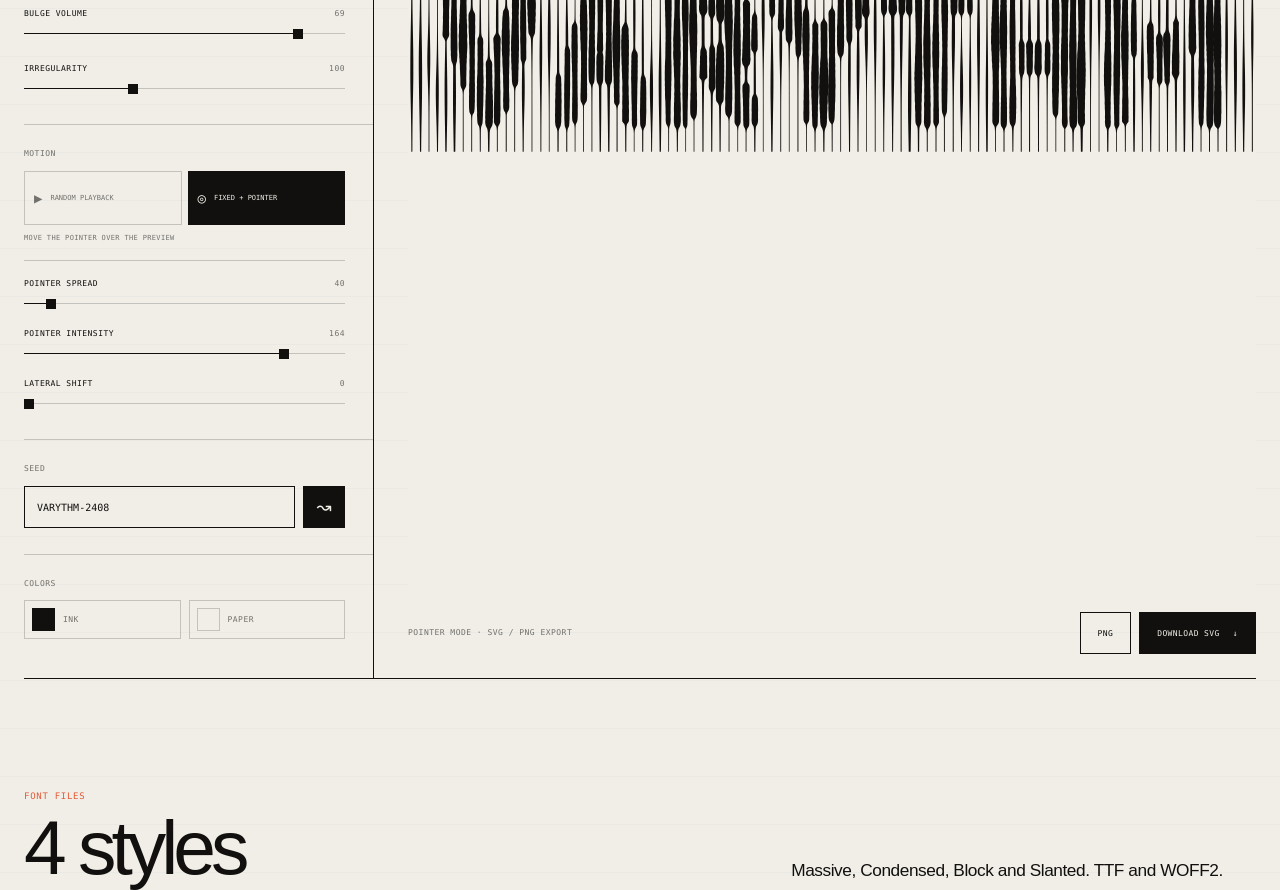
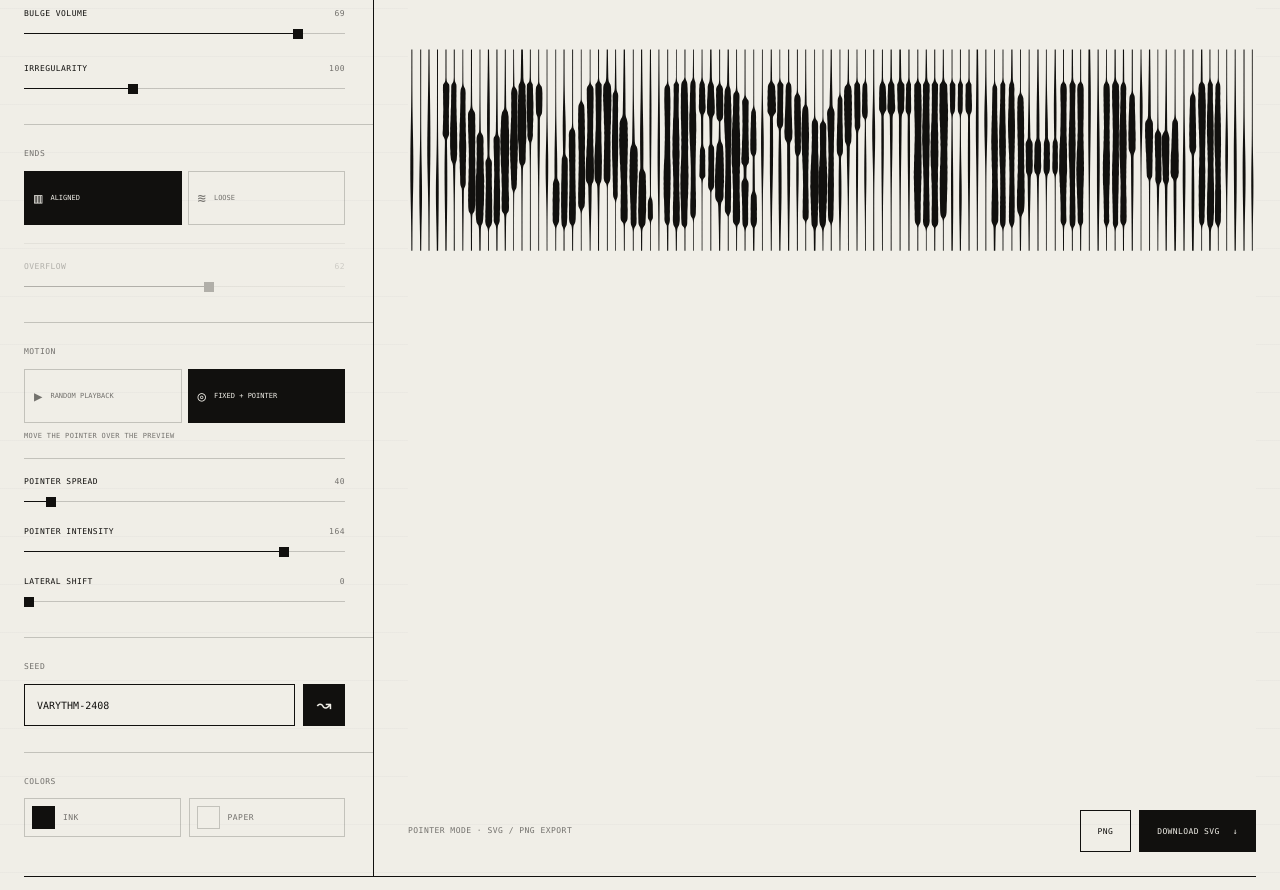
Before and after one commit to DrMoussavie/VARYTHM, a website: page index.html in a window 1280 px wide. Shown: the part 760-1650 px from the top of the page. Drawn offline with Linux system fonts and the light colour scheme.

Commit message:
Add loose edge mode to the studio

```diff
--- a/app.js
+++ b/app.js
@@ -14,6 +14,10 @@
   thinness: document.querySelector("#thinness"),
   bulge: document.querySelector("#bulge"),
   irregularity: document.querySelector("#irregularity"),
+  edgeOverflow: document.querySelector("#edgeOverflow"),
+  edgeSettings: document.querySelector("#edgeSettings"),
+  alignedEdges: document.querySelector("#alignedEdges"),
+  looseEdges: document.querySelector("#looseEdges"),
   mouseSpread: document.querySelector("#mouseSpread"),
   mouseIntensity: document.querySelector("#mouseIntensity"),
   mousePull: document.querySelector("#mousePull"),
@@ -40,6 +44,7 @@
   "thinness",
   "bulge",
   "irregularity",
+  "edgeOverflow",
   "mouseSpread",
   "mouseIntensity",
   "mousePull",
@@ -49,6 +54,7 @@
 let latestExport = null;
 let randomLoopTimer = null;
 let motionMode = "reactive";
+let edgeMode = "aligned";
 const pointer = { x: 0, y: 0, inside: false };
 
 function hashSeed(value) {
@@ -111,6 +117,7 @@
     thinness: Number(ui.thinness.value) / 100,
     bulge: Number(ui.bulge.value) / 100,
     irregularity: Number(ui.irregularity.value) / 100,
+    edgeOverflow: Number(ui.edgeOverflow.value) / 100,
     mouseSpread: Number(ui.mouseSpread.value),
     mouseIntensity: Number(ui.mouseIntensity.value) / 100,
     mousePull: Number(ui.mousePull.value) / 100,
@@ -217,6 +224,8 @@
       ambientCenter: between(random, 0.28, 0.72),
       ambientSpread: between(random, 0.11, 0.24),
       ambientStrength: between(random, 0.28, 0.46),
+      topEdge: between(random, -1, 0.35),
+      bottomEdge: between(random, -0.35, 1),
     });
     center += settings.spacing * between(random, 0.96, 1.04);
   }
@@ -255,8 +264,14 @@
   });
 }
 
-function buildBarPath(spec, height, settings, layout, sampleMask) {
-  const rows = Math.max(70, Math.round(height / 3.5));
+function buildBarPath(spec, settings, layout, sampleMask) {
+  const edgeReach = layout.edgeRoom * settings.edgeOverflow;
+  const startY =
+    edgeMode === "loose" ? layout.coreTop + spec.topEdge * edgeReach : layout.coreTop;
+  const endY =
+    edgeMode === "loose" ? layout.coreBottom + spec.bottomEdge * edgeReach : layout.coreBottom;
+  const barHeight = Math.max(1, endY - startY);
+  const rows = Math.max(70, Math.round(barHeight / 3.5));
   const left = [];
   const right = [];
   const random = seededRandom(spec.randomSeed);
@@ -265,7 +280,7 @@
 
   for (let row = 0; row <= rows; row += 1) {
     const progress = row / rows;
-    const y = progress * height;
+    const y = startY + progress * barHeight;
     const lineIndex = layout.lineBands.findIndex((band) => y >= band.top && y <= band.bottom);
     const canBulge = lineIndex >= 0 && spec.activeLines.has(lineIndex);
     const amount = canBulge ? sampleMask(spec.center, y) : 0;
@@ -317,15 +332,29 @@
   const contentWidth = Math.max(...measured.lines.map((line) => line.width));
   const contentHeight = measured.fontSize + (measured.lines.length - 1) * measured.lineHeight;
   const width = contentWidth + paddingX * 2;
-  const height = contentHeight + paddingY * 2;
+  const coreHeight = contentHeight + paddingY * 2;
+  const edgeRoom = edgeMode === "loose" ? Math.max(34, contentHeight * 0.16) : 0;
+  const height = coreHeight + edgeRoom * 2;
+  const coreTop = edgeRoom;
+  const coreBottom = edgeRoom + coreHeight;
   const baselines = measured.lines.map(
-    (_, lineIndex) => paddingY + measured.fontSize + lineIndex * measured.lineHeight,
+    (_, lineIndex) => coreTop + paddingY + measured.fontSize + lineIndex * measured.lineHeight,
   );
   const lineBands = baselines.map((baseline) => ({
     top: baseline - measured.fontSize,
     bottom: baseline + measured.fontSize * 0.06,
   }));
-  const layout = { width, height, paddingX, paddingY, baselines, lineBands };
+  const layout = {
+    width,
+    height,
+    paddingX,
+    paddingY,
+    baselines,
+    lineBands,
+    edgeRoom,
+    coreTop,
+    coreBottom,
+  };
 
   const sampleMask = createMaskSampler(settings, measured, layout);
   const specs = createBarSpecs(width, settings);
@@ -348,7 +377,7 @@
   specs.forEach((spec) => {
     group.append(
       svgNode("path", {
-        d: buildBarPath(spec, height, settings, layout, sampleMask),
+        d: buildBarPath(spec, settings, layout, sampleMask),
         "data-active": spec.activeLines.size ? "true" : "false",
       }),
     );
@@ -508,6 +537,22 @@
   }
 }
 
+function updateEdgeUi() {
+  const isLoose = edgeMode === "loose";
+  ui.alignedEdges.classList.toggle("is-active", !isLoose);
+  ui.alignedEdges.setAttribute("aria-pressed", String(!isLoose));
+  ui.looseEdges.classList.toggle("is-active", isLoose);
+  ui.looseEdges.setAttribute("aria-pressed", String(isLoose));
+  ui.edgeSettings.classList.toggle("is-disabled", !isLoose);
+  ui.edgeOverflow.disabled = !isLoose;
+}
+
+function setEdgeMode(mode) {
+  edgeMode = mode;
+  updateEdgeUi();
+  scheduleRender();
+}
+
 function updatePointer(event) {
   if (motionMode !== "reactive" || !latestExport) return;
   const bounds = ui.artboard.getBoundingClientRect();
@@ -586,6 +631,8 @@
 ui.randomizeTop.addEventListener("click", randomize);
 ui.randomMode.addEventListener("click", () => setMotionMode("random"));
 ui.reactiveMode.addEventListener("click", () => setMotionMode("reactive"));
+ui.alignedEdges.addEventListener("click", () => setEdgeMode("aligned"));
+ui.looseEdges.addEventListener("click", () => setEdgeMode("loose"));
 ui.artboard.addEventListener("pointermove", updatePointer);
 ui.artboard.addEventListener("pointerleave", () => {
   if (!pointer.inside) return;
@@ -596,5 +643,6 @@
 ui.downloadPng.addEventListener("click", downloadPng);
 
 updateMotionUi();
+updateEdgeUi();
 renderGlyphLibrary();
 render();
--- a/index.html
+++ b/index.html
@@ -114,6 +114,29 @@
                 <output id="irregularityValue" for="irregularity">100</output>
               </div>
               <input id="irregularity" type="range" min="0" max="300" value="100" />
+            </div>
+          </div>
+
+          <div class="control-block edge-control">
+            <span class="block-label">Ends</span>
+            <div class="mode-switch" role="group" aria-label="Bar ends">
+              <button id="alignedEdges" class="is-active" type="button" aria-pressed="true">
+                <span class="mode-icon" aria-hidden="true">▥</span>
+                <span>Aligned</span>
+              </button>
+              <button id="looseEdges" type="button" aria-pressed="false">
+                <span class="mode-icon" aria-hidden="true">≋</span>
+                <span>Loose</span>
+              </button>
+            </div>
+            <div id="edgeSettings" class="edge-settings is-disabled">
+              <div class="range-control">
+                <div class="range-heading">
+                  <label for="edgeOverflow">Overflow</label>
+                  <output id="edgeOverflowValue" for="edgeOverflow">62</output>
+                </div>
+                <input id="edgeOverflow" type="range" min="10" max="100" value="62" disabled />
+              </div>
             </div>
           </div>
 
--- a/styles.css
+++ b/styles.css
@@ -367,6 +367,17 @@
 }
 
 .mouse-settings.is-disabled {
+  opacity: 0.28;
+}
+
+.edge-settings {
+  margin-top: 18px;
+  padding-top: 18px;
+  border-top: 1px solid var(--hairline);
+  transition: opacity 160ms ease;
+}
+
+.edge-settings.is-disabled {
   opacity: 0.28;
 }
 
```
Also changed, not shown: README.md.
